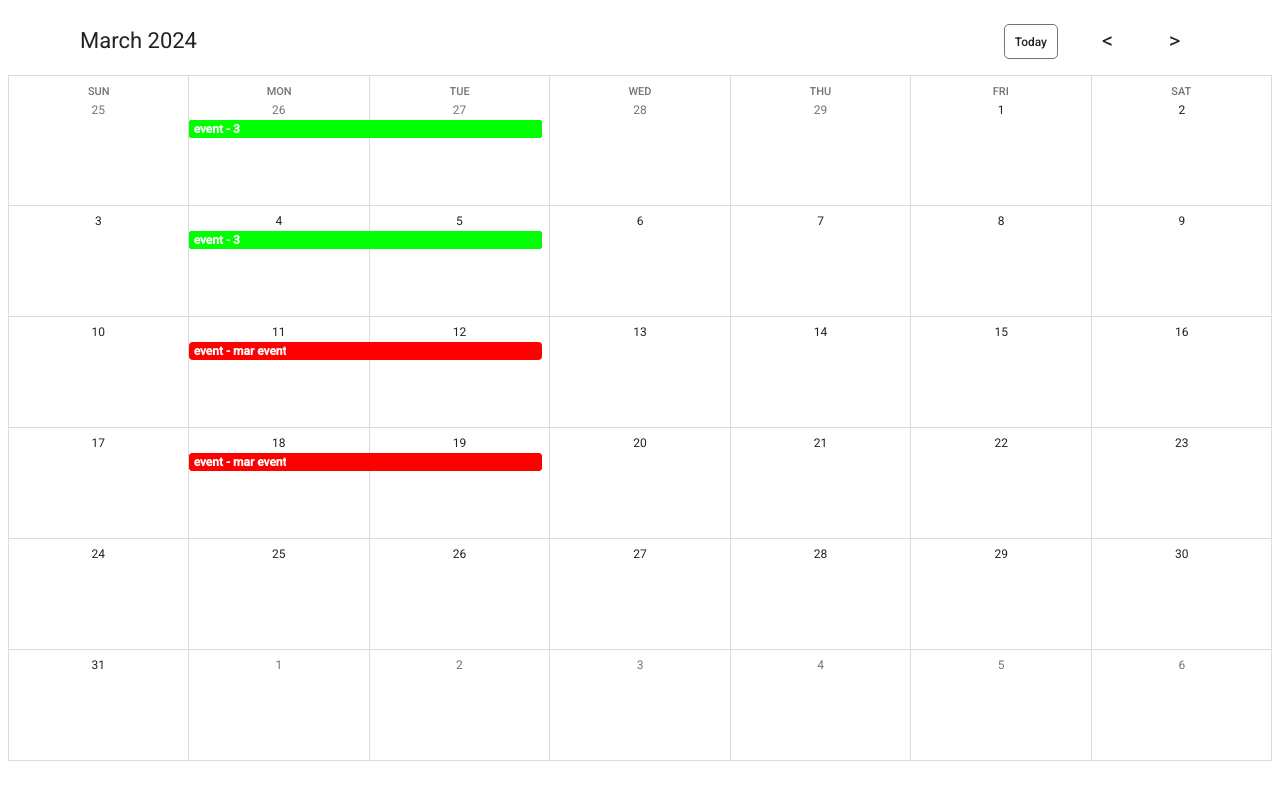
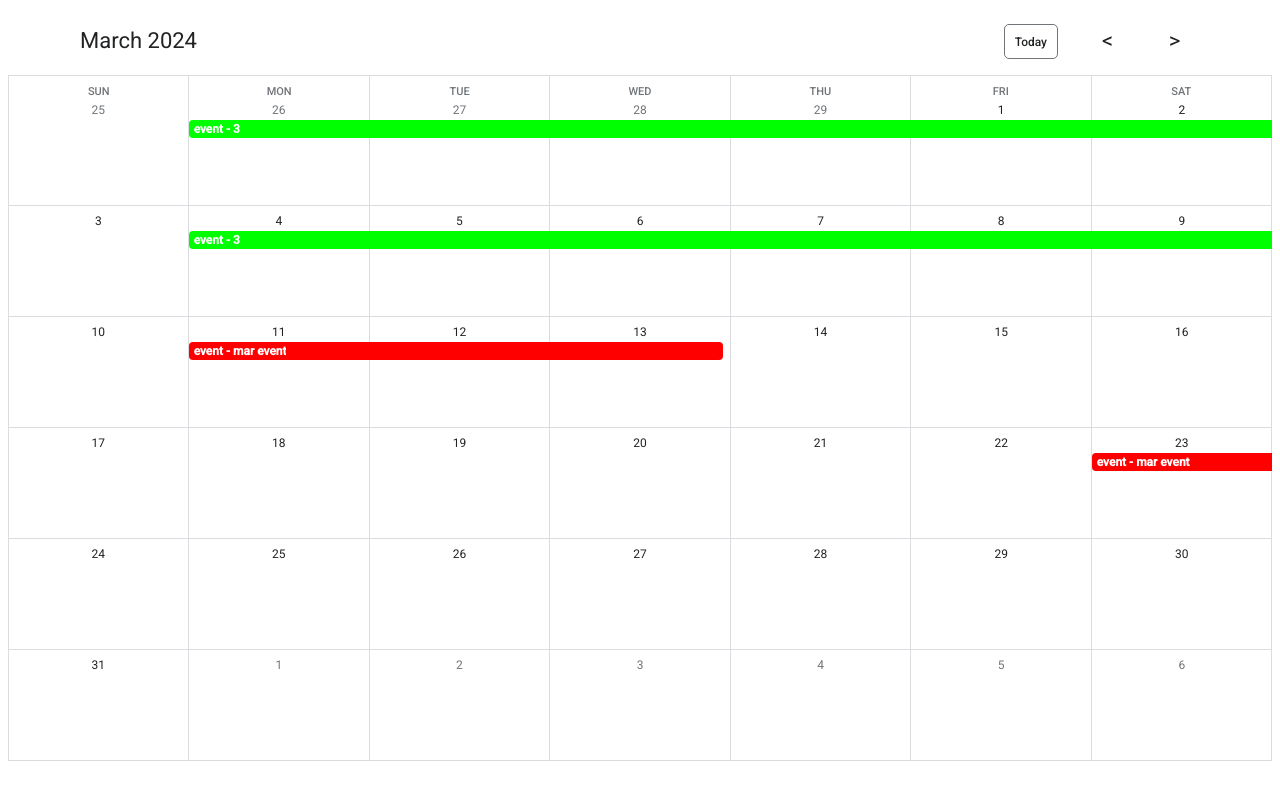
Before and after one commit to chandirasekar7828/calendar-template, an Angular app: page / in a window 1280 px wide. Built offline with nearby package versions, Linux system fonts and the light colour scheme; data requests are answered from the project's data file.

Commit message:
add some utils

```diff
--- a/src/app/components/calendar-view/calendar-view.component.html
+++ b/src/app/components/calendar-view/calendar-view.component.html
@@ -45,7 +45,7 @@
                             <div class="event-list">
                                 <ng-container *ngFor="let event of getEventsByDay(monthDates[rowIndex * columnDivider().length + colIndex]);">
                                     <div class="eve"
-                                        [style]="eventStyle()">
+                                        [style]="eventStyle(colIndex, getEventsByDay(monthDates[rowIndex * columnDivider().length + colIndex]).length ,event)">
                                         <div role="button" class="eve-btn" [style.backgroundColor]="event.background_color">
                                             <span aria-hidden="true" class="eve-text">
                                                 <span class="">{{ event.description }} </span>
--- a/src/app/components/calendar-view/calendar-view.component.ts
+++ b/src/app/components/calendar-view/calendar-view.component.ts
@@ -51,7 +51,7 @@ export class CalendarViewComponent {
   // events
 
   getEventsByDay(monthDate: monthDate){
-    console.log(this._calendar.getEventsByDay(monthDate));
+    // console.log(this._calendar.getEventsByDay(monthDate));
 
     return this._calendar.getEventsByDay(monthDate);
   }
@@ -65,19 +65,38 @@ export class CalendarViewComponent {
     return this._calendar.columnDivider()
   }
 
-  eventStyle() {
-    let leftSpace = 1
+  eventStyle(colIndex: number, eventCount: number ,event : event) {
 
-    let eventDateDifference = 2
+    // console.log(colIndex);
+
+
+    let leftSpace = Math.abs(colIndex - 7)
+
+    let startDate = event.start_date
+    let endDate = event.end_date
+
+
+    let eventDateDifference = this.calculateDateDifference(startDate, endDate)
+
 
     let topSpace = 0
 
     return {
       left : (14.29 * leftSpace) + '%',
       width : (14.29 * eventDateDifference) + '%',
-      top: (0 + topSpace) + 'em',
-      borderColor: "rgb(3, 155, 229)"
+      top: (0 + topSpace) + 'em'
     }
+  }
+
+
+  calculateDateDifference(date1String: Date, date2String: Date): number {
+
+    const date1 = new Date(date1String);
+    const date2 = new Date(date2String);
+    const differenceMs = Math.abs(date2.getTime() - date1.getTime());
+    const differenceDays = Math.ceil(differenceMs / (1000 * 60 * 60 * 24));
+
+    return differenceDays;
   }
 
 }
```
